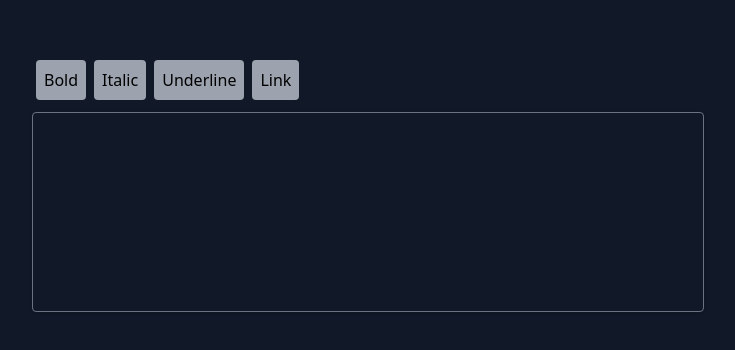
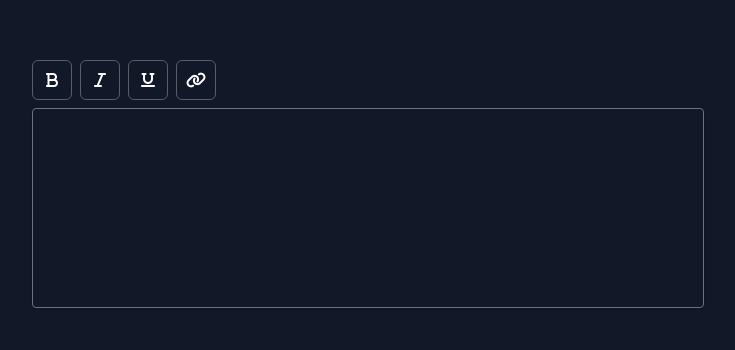
Before and after one commit to venky-123-debug/medium_editor, a Svelte app: page / in a window 1280 px wide. Shown: the part 216-566 px from the top of the page, without its empty margins (272-1007 px from the left). Built offline with nearby package versions, Linux system fonts and the light colour scheme.

Commit message:
button components splitted

```diff
--- a/public/index.html
+++ b/public/index.html
@@ -4,11 +4,12 @@
     <meta charset="utf-8" />
     <meta name="viewport" content="width=device-width,initial-scale=1" />
     <title>Svelte app</title>
-    <link rel="icon" type="image/png" href="/favicon.png" />
+    <link rel="icon" type="image/png" href="favicon.png" />
   </head>
 
   <body>
-    <link rel="stylesheet" href="/build/bundle.css" />
-    <script defer src="/build/bundle.js"></script>
+    <link rel="stylesheet" href="build/bundle.css" />
+    <script defer src="build/bundle.js"></script>
+    <link rel="stylesheet" href="https://kit.fontawesome.com/26b3d632d0.css" crossorigin="anonymous" />
   </body>
 </html>
--- a/src/Pages/Home/components/linkModal.svelte
+++ b/src/Pages/Home/components/linkModal.svelte
@@ -1,9 +1,9 @@
 <script>
   import { createEventDispatcher } from "svelte"
 
+  const dispatch = createEventDispatcher()
   export let url = ""
   export let showModal = false
-  const dispatch = createEventDispatcher()
 
   const handleInsert = () => {
     dispatch("linkInsert", { url })
--- a/src/Pages/Home/index.svelte
+++ b/src/Pages/Home/index.svelte
@@ -1,5 +1,6 @@
 <script>
   import LinkModal from "./components/linkModal.svelte"
+  import Button from "./shared/button.svelte"
 
   let showModal = false
   let url = ""
@@ -51,12 +52,19 @@
 <div class="flex min-h-screen items-center justify-center bg-gray-900">
   <div class="w-full max-w-2xl">
     <div class="toolbar flex space-x-2">
-      <button on:click={() => formatText("bold")} disabled={!isTextSelected}>Bold</button>
-      <button on:click={() => formatText("italic")} disabled={!isTextSelected}>Italic</button>
-      <button on:click={() => formatText("underline")} disabled={!isTextSelected}>Underline</button>
-      <!-- <button on:click={() => formatText("insertOrderedList")} disabled={!isTextSelected}>OL</button>
-      <button on:click={() => formatText("insertUnorderedList")} disabled={!isTextSelected}>UL</button> -->
-      <button on:click={openLinkModal} disabled={!isTextSelected}>Link</button>
+      <Button iClass="fa-bold" isSelected={isTextSelected} on:click={() => formatText("bold")} />
+      <Button iClass="fa-italic" isSelected={isTextSelected} on:click={() => formatText("italic")} />
+      <Button iClass="fa-underline" isSelected={isTextSelected} on:click={() => formatText("underline")} />
+      <!-- Uncomment if needed -->
+      <!-- <Button
+        isSelected={isTextSelected}
+        on:click={() => formatText("insertOrderedList")}
+      />
+      <Button
+        isSelected={isTextSelected}
+        on:click={() => formatText("insertUnorderedList")}
+      /> -->
+      <Button iClass="fa-link" isSelected={isTextSelected} on:click={openLinkModal} />
     </div>
     <div
       class="mt-2 min-h-[200px] w-full rounded border border-gray-500 bg-transparent p-4 text-white shadow focus:border-blue-500 focus:outline-none"
@@ -71,16 +79,6 @@
 </div>
 
 <style lang="postcss">
-  .toolbar button {
-    @apply m-1 rounded bg-gray-300 p-2;
-  }
-  .toolbar button:hover {
-    @apply bg-gray-400;
-  }
-  .toolbar button:disabled {
-    @apply cursor-not-allowed bg-gray-400;
-  }
-
   :global([contenteditable="true"] a) {
     color: rgb(159, 159, 218);
     text-decoration: underline;
--- /dev/null
+++ b/src/Pages/Home/shared/button.svelte
@@ -0,0 +1,9 @@
+<!-- ToolbarButton.svelte -->
+<script>
+  export let isSelected = false
+  export let iClass = ""
+</script>
+
+<button class="flex h-10 w-10 items-center justify-center rounded-md border border-[#a0a1a580] text-white disabled:cursor-not-allowed" on:click disabled={!isSelected}>
+  <i class="fa-solid {iClass} text-white" />
+</button>
```
